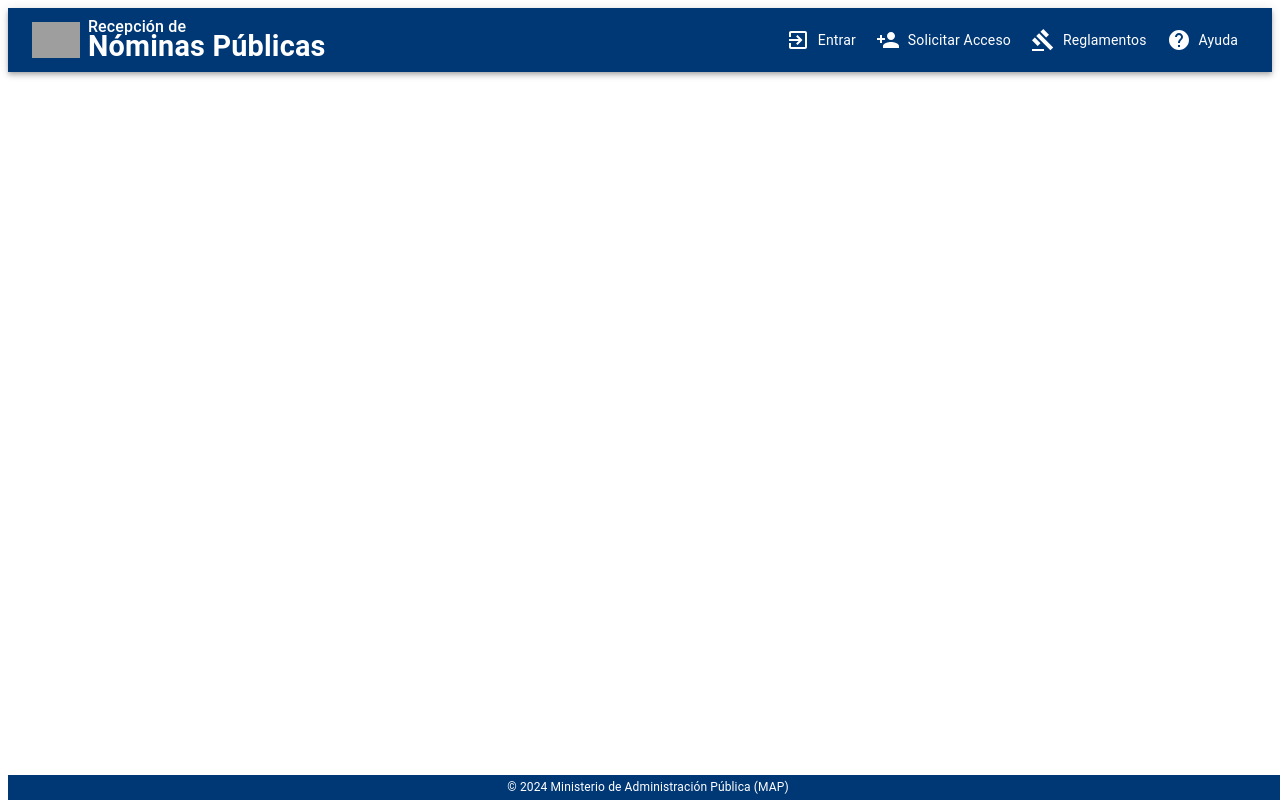
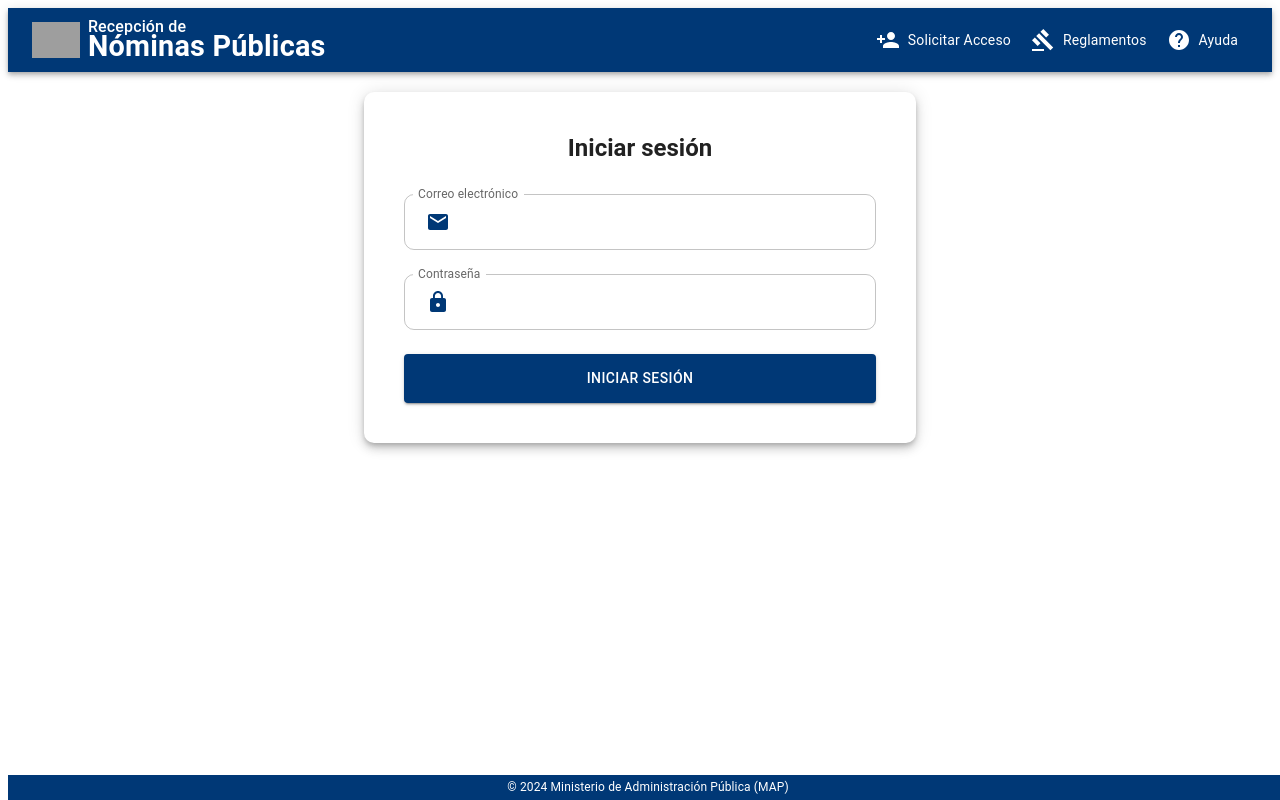
Before and after one commit to MelchorBatista/rnp, a React (Create React App) app: page / in a window 1280 px wide. Built offline with nearby package versions, Linux system fonts and the light colour scheme; grey boxes are pictures that could not be loaded.

Commit message:
Form. Inicio de Sesión

```diff
--- /dev/null
+++ b/src/components/AutenticaDO.js
@@ -0,0 +1,109 @@
+// src/components/AutenticaDO.js
+
+import React, { useState } from 'react';
+import { TextField, Button, Box, Typography, Grid, Paper, IconButton } from '@mui/material';
+import { useDispatch } from 'react-redux';
+import { login } from '../slices/authSlice';
+import { Email as EmailIcon, Lock as LockIcon } from '@mui/icons-material';
+
+function AutenticaDO() {
+    const [email, setEmail] = useState('');
+    const [password, setPassword] = useState('');
+    const dispatch = useDispatch();
+
+    // Función para manejar el envío del formulario
+    const handleSubmit = (e) => {
+        e.preventDefault();
+        const user = { email, password };
+        dispatch(login(user)); // Enviar los datos de usuario al estado global
+    };
+
+    return (
+        <Paper
+            sx={{
+                padding: '40px',
+                backgroundColor: '#ffffff',
+                borderRadius: '10px',
+                boxShadow: 6, // Sombra más fuerte para darle profundidad
+            }}
+        >
+            {/* Título del formulario */}
+            <Typography variant="h5" align="center" sx={{ marginBottom: '30px', fontWeight: 'bold' }}>
+                Iniciar sesión
+            </Typography>
+
+            <form onSubmit={handleSubmit}>
+                <Grid container spacing={3}>
+                    {/* Campo de correo electrónico */}
+                    <Grid item xs={12}>
+                        <TextField
+                            label="Correo electrónico"
+                            variant="outlined"
+                            fullWidth
+                            value={email}
+                            onChange={(e) => setEmail(e.target.value)}
+                            sx={{
+                                '& .MuiOutlinedInput-root': {
+                                    borderRadius: '10px',
+                                },
+                            }}
+                            InputProps={{
+                                startAdornment: (
+                                    <IconButton position="start">
+                                        <EmailIcon sx={{ color: '#003876' }} />
+                                    </IconButton>
+                                ),
+                            }}
+                        />
+                    </Grid>
+
+                    {/* Campo de contraseña */}
+                    <Grid item xs={12}>
+                        <TextField
+                            label="Contraseña"
+                            type="password"
+                            variant="outlined"
+                            fullWidth
+                            value={password}
+                            onChange={(e) => setPassword(e.target.value)}
+                            sx={{
+                                '& .MuiOutlinedInput-root': {
+                                    borderRadius: '10px',
+                                },
+                            }}
+                            InputProps={{
+                                startAdornment: (
+                                    <IconButton position="start">
+                                        <LockIcon sx={{ color: '#003876' }} />
+                                    </IconButton>
+                                ),
+                            }}
+                        />
+                    </Grid>
+
+                    {/* Botón de inicio de sesión */}
+                    <Grid item xs={12}>
+                        <Button
+                            type="submit"
+                            variant="contained"
+                            color="primary"
+                            fullWidth
+                            sx={{
+                                padding: '12px',
+                                backgroundColor: '#003876', // Azul
+                                '&:hover': {
+                                    backgroundColor: '#EE2A24', // Rojo al hacer hover
+                                    boxShadow: 4, // Efecto de sombra al hover
+                                },
+                            }}
+                        >
+                            Iniciar sesión
+                        </Button>
+                    </Grid>
+                </Grid>
+            </form>
+        </Paper>
+    );
+}
+
+export default AutenticaDO;
--- a/src/components/Encabezado.js
+++ b/src/components/Encabezado.js
@@ -1,16 +1,15 @@
 // src/components/Encabezado.js
 
 import React, { useState } from 'react';
-import { AppBar, Toolbar, IconButton, Typography, Box, useMediaQuery, Drawer, MenuItem, Grid } from '@mui/material';
+import { AppBar, Toolbar, IconButton, Typography, Box, useMediaQuery, Drawer, MenuItem } from '@mui/material';
 import { Menu as MenuIcon, ExitToApp, PersonAdd, Gavel, Help, Settings, UploadFile, Assessment } from '@mui/icons-material';
 import { useSelector, useDispatch } from 'react-redux';
-// Importamos las acciones desde authSlice.js
 import { logout } from '../slices/authSlice';
 
 function Encabezado() {
     const [drawerOpen, setDrawerOpen] = useState(false);
     const isMobile = useMediaQuery('(max-width: 600px)');
-    const user = useSelector((state) => state.auth.user); // Corregimos a 'auth' según el reducer del store
+    const user = useSelector((state) => state.auth.user);
     const dispatch = useDispatch();
 
     const toggleDrawer = () => {
@@ -18,11 +17,10 @@ function Encabezado() {
     };
 
     const handleLogout = () => {
-        dispatch(logout()); // Usamos la acción logout importada desde authSlice
+        dispatch(logout());
     };
 
     const menuItemsLoggedOut = [
-        { text: 'Entrar', icon: <ExitToApp /> },
         { text: 'Solicitar Acceso', icon: <PersonAdd /> },
         { text: 'Reglamentos', icon: <Gavel /> },
         { text: 'Ayuda', icon: <Help /> }
--- a/src/components/Principal.js
+++ b/src/components/Principal.js
@@ -1,11 +1,19 @@
 // src/components/Principal.js
 
 import React from 'react';
-import { Container, Typography } from '@mui/material';
+import { Container } from '@mui/material';
+import { useSelector } from 'react-redux';
+import AutenticaDO from './AutenticaDO'; // Importamos el componente de autenticación
 
 function Principal() {
+    const isAuthenticated = useSelector((state) => state.auth.isAuthenticated); // Verificamos si el usuario está autenticado
+
     return (
-        <Container>
+        <Container maxWidth="sm" sx={{ paddingTop: '20px', paddingBottom: '40px' }}>
+            {/* Si el usuario no está autenticado, mostramos el componente de autenticación */}
+            {!isAuthenticated ? (
+                <AutenticaDO />
+            ) : null}  {/* Cuando el usuario está autenticado, no mostramos nada */}
         </Container>
     );
 }
```
